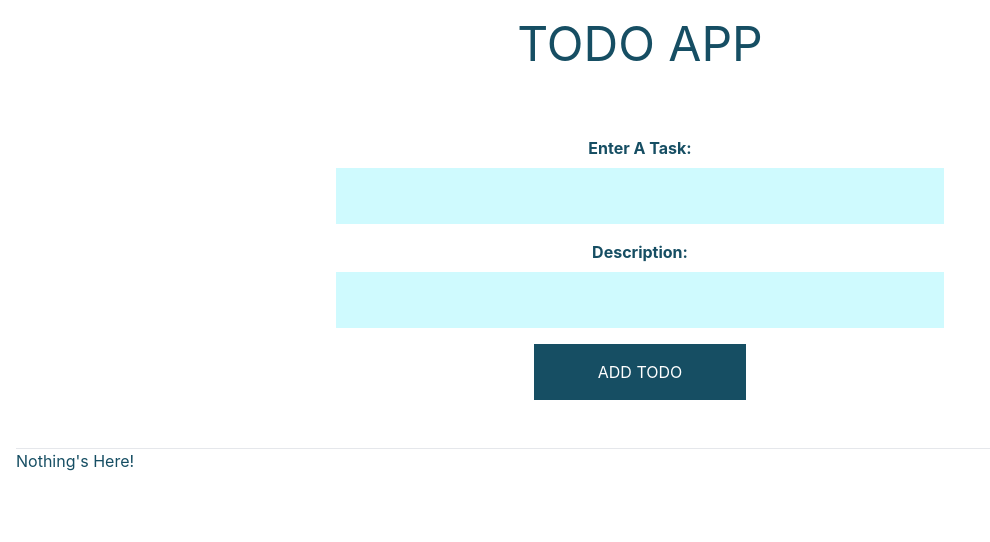
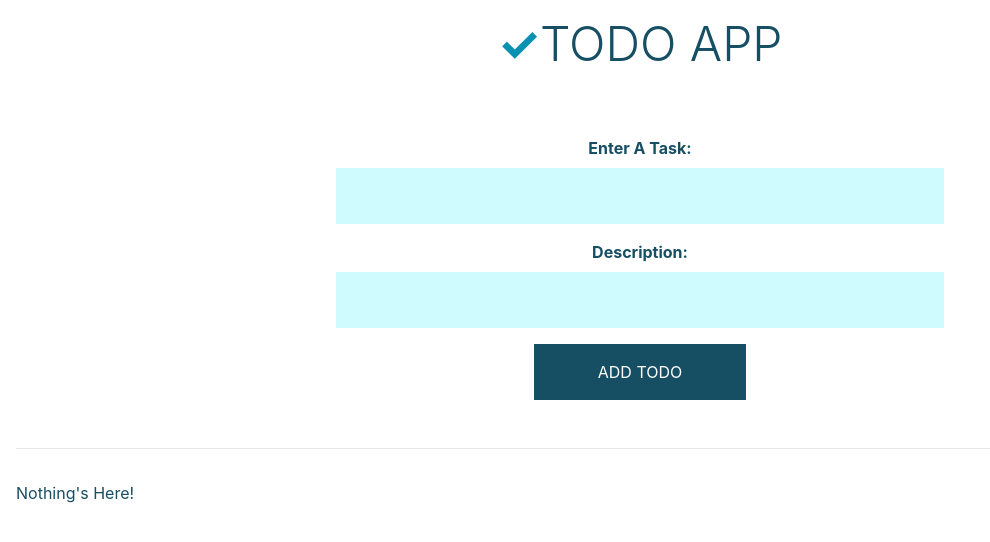
Before and after one commit to creasedigital/react-n-redux, a React (Create React App) app: page / in a window 1280 px wide. Shown: the top 542 px of the page, without its empty margins (0-990 px from the left). Built offline with nearby package versions, Linux system fonts and the light colour scheme.

Commit message:
button hover added

```diff
--- a/src/App.js
+++ b/src/App.js
@@ -20,9 +20,12 @@ function App() {
 
 	return (
 		<div className="w-screen min-h-screen bg-white dark:bg-slate-900 text-cyan-900  dark:text-slate-100">
-			<h1 className="text-5xl mb-2 py-5 text-cyan-900  dark:text-slate-100 text-center">
+			<div className="text-5xl font-light mb-2 py-5 text-cyan-900  dark:text-slate-100 text-center">
+				<span className="text-5xl font-bold mb-2 py-5 text-cyan-600  dark:text-cyan-400 text-center">
+					&#10003;
+				</span>
 				TODO APP
-			</h1>
+			</div>
 			<UpdateTodo todos={todos} setTodos={setTodos} removeTodo={removeTodo} />
 			<TodoContainer
 				todos={todos}
--- a/src/components/TodoContainer.js
+++ b/src/components/TodoContainer.js
@@ -2,7 +2,7 @@ import TodoItem from "./TodoItem";
 
 const todoContainer = ({ todos, removeTodo, setTodos }) => {
 	return (
-		<div className="mx-4 m-auto border-t dark:border-cyan-800 ">
+		<div className="mx-4 m-auto mb-4 pb-4 border-t dark:border-cyan-800 ">
 			<TodoItem todos={todos} removeTodo={removeTodo} setTodos={setTodos} />
 		</div>
 	);
--- a/src/components/TodoItem.js
+++ b/src/components/TodoItem.js
@@ -37,10 +37,10 @@ const TodoItem = ({ todos, removeTodo, setTodos }) => {
 			</div>
 		))
 	) : (
-		<p>Nothing's Here!</p>
+		<p className="pt-4">Nothing's Here!</p>
 	);
 
-	return <>{todoList}</>;
+	return <div className="pt-4">{todoList}</div>;
 };
 
 export default TodoItem;
--- a/src/components/UpdateTodo.js
+++ b/src/components/UpdateTodo.js
@@ -60,7 +60,7 @@ const UpdateTodo = ({ setTodos, todos }) => {
 				<div className="mb-4 m-auto w1/2">
 					<button
 						disabled={todoInfo.name || todoInfo.desc ? false : true}
-						className="text-center bg-cyan-900 text-white px-8 md:px-12 lg:px-16 py-4"
+						className="text-center bg-cyan-900 text-white px-8 md:px-12 lg:px-16 py-4 hover:bg-cyan-700 hover:text-gray-200"
 					>
 						ADD TODO
 					</button>
```
